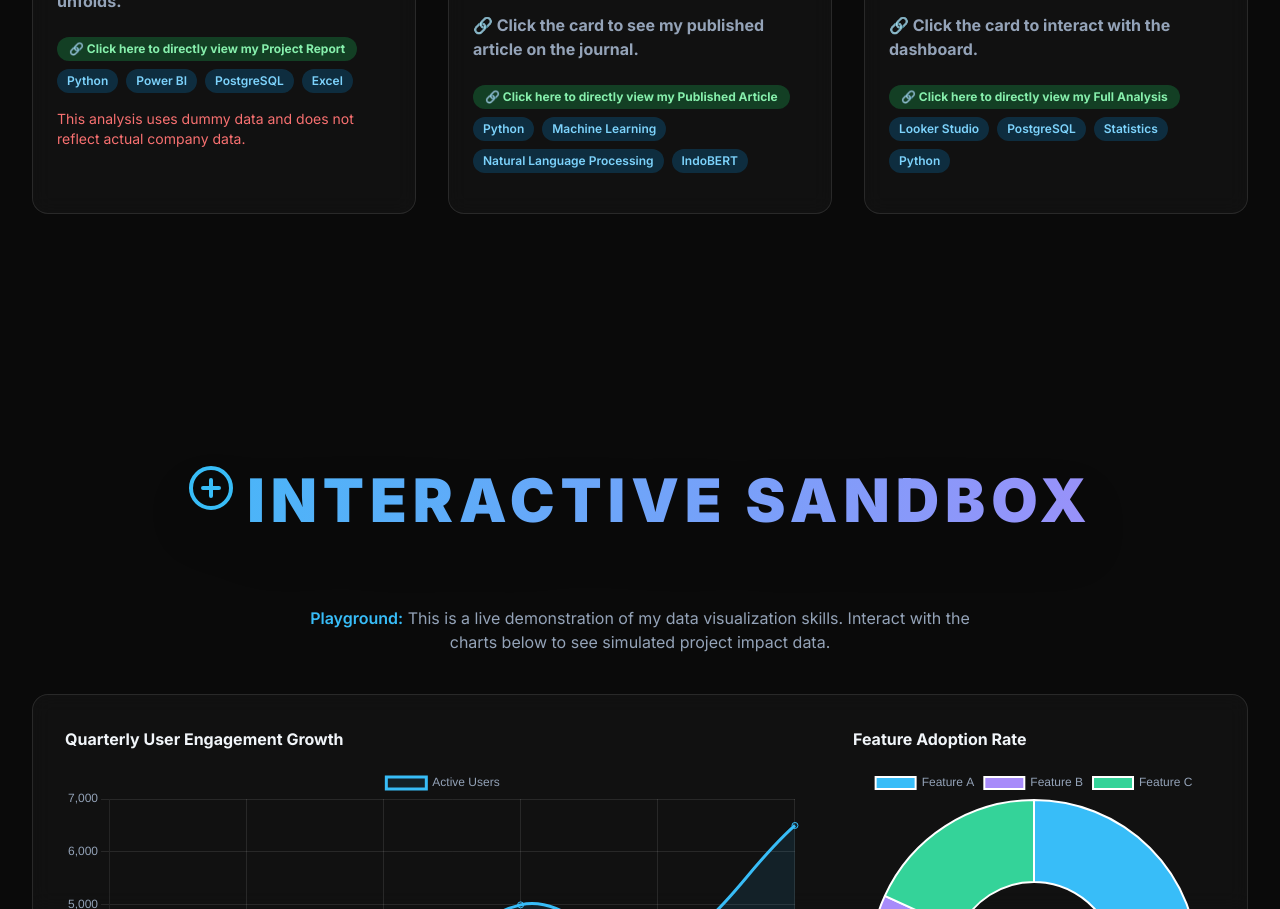
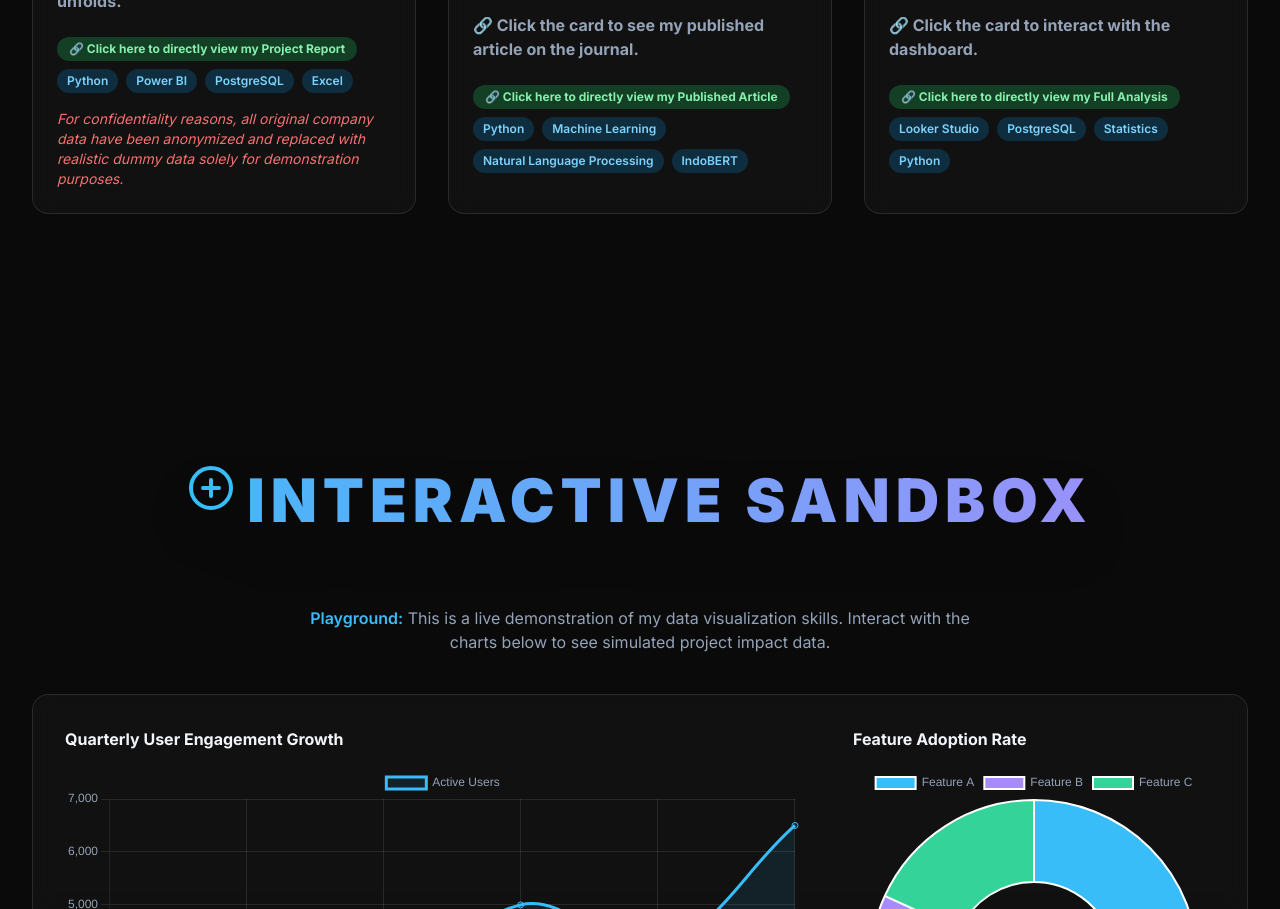
Before and after one commit to jeevallucas/portfolio, a plain HTML site: page index.html in a window 1280 px wide. Shown: the part 3223-4132 px from the top of the page. Drawn offline with nearby package versions, Linux system fonts and the light colour scheme; animation ran at ten frames a second.

Commit message:
Update index.html

```diff
--- a/index.html
+++ b/index.html
@@ -422,8 +422,8 @@
                                 <span
                                     class="bg-sky-900/50 text-sky-300 text-xs font-semibold px-2.5 py-1 rounded-full">Excel</span>
                             </div>
-                            <p class="text-red-400 text-sm">This analysis uses dummy data and does not reflect actual
-                                company data.</p>
+                            <p class="text-red-400 italic text-sm"> For confidentiality reasons, all original company data have been anonymized and replaced with realistic dummy data solely for demonstration purposes.
+                            </p>
                         </div>
                     </a>
 
```
